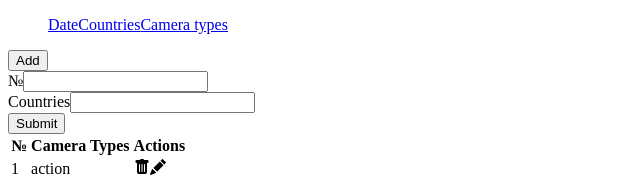
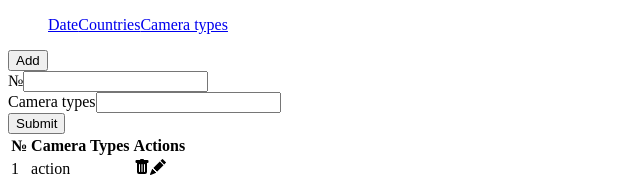
Before and after one commit to alniks/photostock, a React app in the folder photostock/: page /CameraTypes in a window 1280 px wide. Both pictures are taken after a click on the button "Add". Shown: the top 181 px of the page, without its empty margins (0-640 px from the left). Built offline with nearby package versions, Linux system fonts and the light colour scheme; the HTML template or start-up script is replaced by a standard one.

Commit message:
#3 Camera types

```diff
--- a/photostock/src/main/js/components/CameraTypes.js
+++ b/photostock/src/main/js/components/CameraTypes.js
@@ -1,6 +1,6 @@
 import React, { useState } from "react";
 import {BsFillTrashFill, BsFillPencilFill} from "react-icons/bs";
-import Modal from "./Modal";
+import Modal_CameraTypes from "./Modal_CameraTypes";
 
 const CameraTypes = () => {
 
@@ -39,7 +39,7 @@ const CameraTypes = () => {
     <button className="btn" onClick={()=> setModalOpen(true)}>Add</button>
 
 
-            {modalOpen && <Modal closeModal={()=>{setModalOpen(false); setRowToEdit(null);}}  onSubmit={handleSubmit} defaultValue={rowToEdit !== null && rows[rowToEdit]}/>}
+            {modalOpen && <Modal_CameraTypes closeModal={()=>{setModalOpen(false); setRowToEdit(null);}}  onSubmit={handleSubmit} defaultValue={rowToEdit !== null && rows[rowToEdit]}/>}
             <div className="table-wrapper">
             <table className="table">
                 <thead>
--- /dev/null
+++ b/photostock/src/main/js/components/Modal_CameraTypes.js
@@ -0,0 +1,63 @@
+import React, { useState } from "react";
+
+const Modal_CameraTypes = ({closeModal, onSubmit, defaultValue}) => {
+  const [formState, setFormState] = useState(defaultValue ||{
+      number:"",
+      cameraTypes:""
+  });
+  const [errors, setErrors] = useState("");
+
+  const validateForm = () => {
+      if(formState.number && formState.cameraTypes){
+          setErrors("");
+          return true;
+      } else {
+          let errorFields = [];
+          for(const [key, value] of Object.entries(formState)){
+              if(!value){
+                  errorFields.push(key);
+              }
+          }
+          setErrors(errorFields.join(", "));
+          return false;
+      }
+  };
+
+  const handleChange = (e) => {
+      setFormState({
+                  ...formState,
+                  [e.target.name]: e.target.value
+      });
+  };
+  const handleSubmit = (e) => {
+      e.preventDefault();
+      if(!validateForm()) return;
+      onSubmit(formState);
+      closeModal();
+  };
+
+    return (
+            <div className="modal-container" onClick={(e)=>{
+                if(e.target.className === "modal-container" ) closeModal();
+            }}>
+            <div className="modal">
+                    <form>
+                        <div className="form-group">
+                        <label htmlFor="number">№</label>
+                        <input name="number" value={formState.number} onChange={handleChange}/>
+
+                        </div>
+                        <div className="form-group">
+                        <label htmlFor="cameraTypes">Camera types</label>
+                        <input name="cameraTypes" value={formState.cameraTypes} onChange={handleChange}/>
+
+                        </div>
+                        {errors && <div className="error">{`Please include: ${errors}`}</div>}
+                        <button type="submit" className="btn" onClick={handleSubmit}>Submit</button>
+                    </form>
+            </div>
+            </div>
+            );
+};
+
+export default Modal_CameraTypes;
--- a/photostock/src/main/resources/static/modal.css
+++ b/photostock/src/main/resources/static/modal.css
@@ -4,7 +4,7 @@
     left: 0;
     width: 100%;
     height: 100%;
-    display: flex;
+    display: grid;
     align-items: center;
     justify-items: center;
     background-color: rgba(0, 0, 0, 0.4);
```
